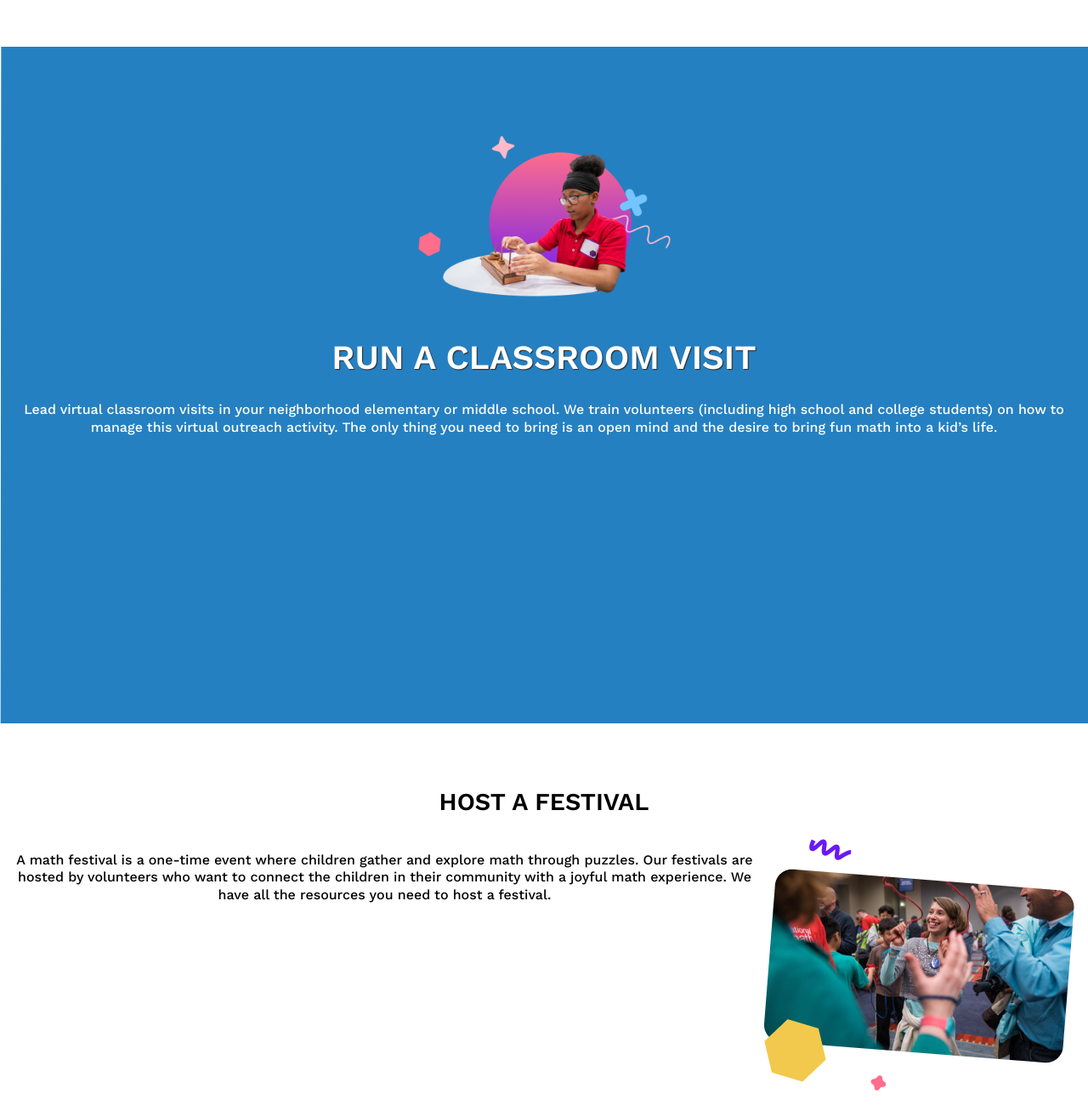
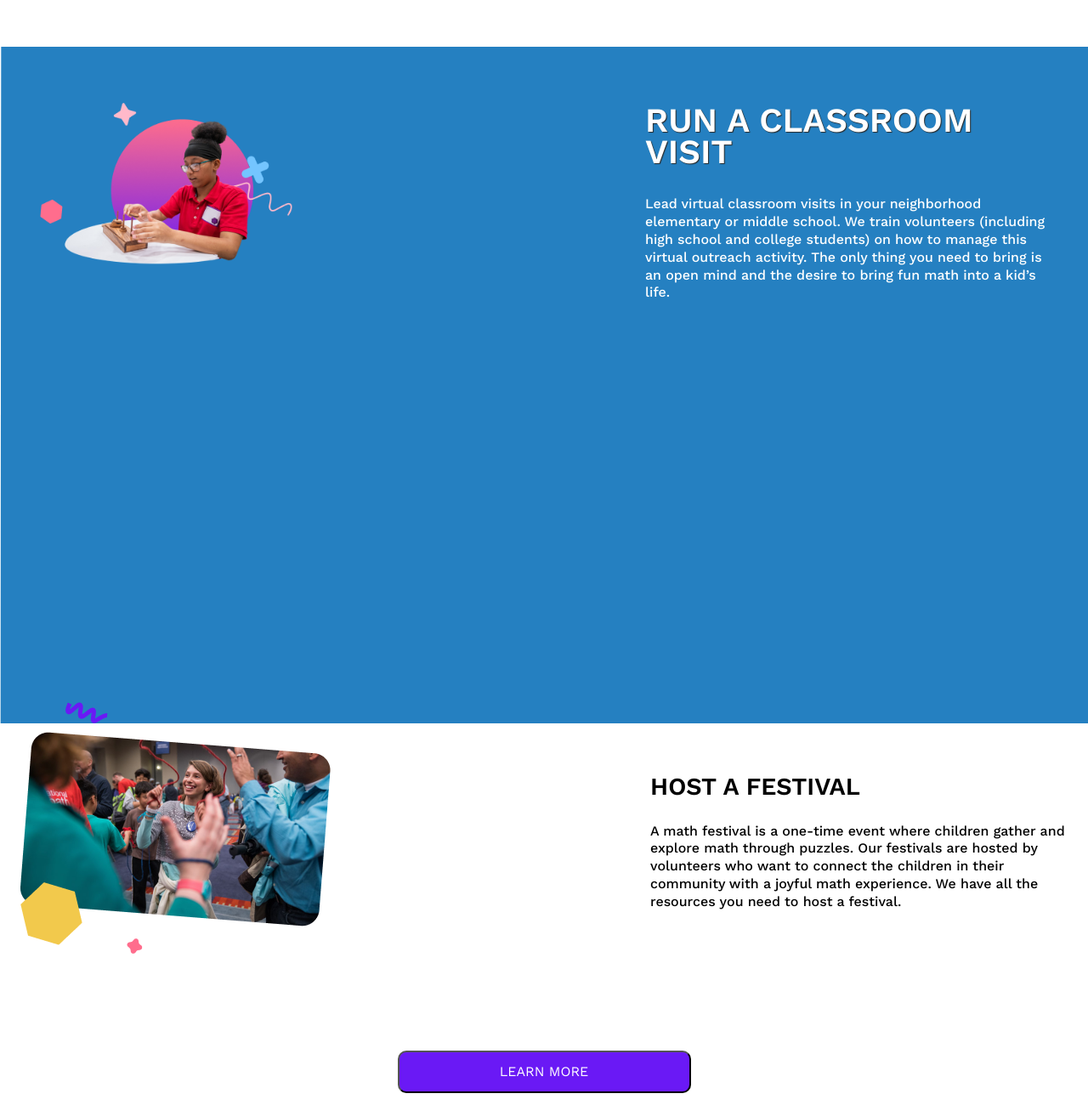
Before and after one commit to AdamNatur/WEB, a plain HTML site: page index.html in a window 1280 px wide. Shown: the part 1880-3180 px from the top of the page at 85% size. Drawn offline with nearby package versions, Linux system fonts and the light colour scheme.

Commit message:
media queries

```diff
--- a/CSS/style.css
+++ b/CSS/style.css
@@ -345,6 +345,23 @@ label{
     align-items: center;
 }
 
+.div-section4{
+    display: grid;
+    padding-left: 30px;
+    padding-right: 30px;
+    grid-template-rows: 50% 50%;
+    align-items: center;
+}
+
+.div-section5{
+
+    display: grid;
+    grid-template-rows: 50% 50%;
+}
+
+
+
+
 
 @media screen and (min-width: 1000px){
     .div-section5{
@@ -376,6 +393,27 @@ label{
         align-items: center;
     }
 
+    .div-section4{
+        display: grid;
+        grid-template-columns: 40% 40%;
+        grid-column-gap: 20%;
+        align-items: center;
+    }
+
+    .div-section5{
+        display: grid;
+        grid-template-columns: 40% 40%;
+        grid-column-gap: 20%;
+        align-items: center;
+    }
+
+    .div-footer{
+        display:grid;
+        grid-template-columns: 20% 20% 20%;
+        grid-column-gap: 10%;
+        align-items:center;
+    }
+
     .h1center{
         text-align:left;
     }
@@ -387,4 +425,8 @@ label{
     .lefter{
         text-align: left;
     }
+
+    .righter{
+        text-align: right;
+    }
 }
--- a/index.html
+++ b/index.html
@@ -65,25 +65,33 @@
         </a>
       </section>
       <section class = "section4">
+        <div class = "div-section4">
           <img src = "images/AdultBlackGirl.png" alt="PICTURE" width="300px">
-        <h2 class = 'whiteh2'>RUN A CLASSROOM VISIT</h2>
-        <p class = 'center whiteh3'>Lead virtual classroom visits in your neighborhood elementary or middle school. We train volunteers (including high school and college students) on how to manage this virtual outreach activity. The only thing you need to bring is an open mind and the desire to bring fun math into a kid’s life.</p>
+          <div>
+            <h2 class = 'whiteh2 lefter'>RUN A CLASSROOM VISIT</h2>
+            <p class = 'center whiteh3 lefter'>Lead virtual classroom visits in your neighborhood elementary or middle school. We train volunteers (including high school and college students) on how to manage this virtual outreach activity. The only thing you need to bring is an open mind and the desire to bring fun math into a kid’s life.</p>
+          </div>
+          </div>
       </section>
       <section class = "section5">
-        <h2 class = 'center1'>HOST A FESTIVAL</h2>
         <div class = "div-section5">
-          <p class>A math festival is a one-time event where children gather and explore math through puzzles. Our festivals are hosted by volunteers who want to connect the children in their community with a joyful math experience. We have all the resources you need to host a festival. </p>
           <img src = "images/People.png" alt = "PICTURE">
+          <div>
+            <h2 class = "center1 lefter">HOST A FESTIVAL</h2>
+            <p class = "lefter">A math festival is a one-time event where children gather and explore math through puzzles. Our festivals are hosted by volunteers who want to connect the children in their community with a joyful math experience. We have all the resources you need to host a festival. </p>
           </div>
-
+        </div>
         <button class="button">
           <a href = "mailto:adam.natur@mail.ru"><p class = "button_text">LEARN MORE</p></a>
         </button>
       </section>
     </main>
     <footer>
+      <div class = "div-footer">
+        <div>
           <img src = "images/BIGLOGO.png" alt="PICTURE">
-      <p class="footer-text">We're a fiscally-sponsored project of a 501(c)3, Social and Environmental Entrepreneurs.</p>
+          <p class="footer-text lefter">We're a fiscally-sponsored project of a 501(c)3, Social and Environmental Entrepreneurs.</p>
+        </div>
         <div class = "divlist">
             <p>STUDENTS</p>
             <p>PARENTS</p>
@@ -97,7 +105,7 @@
             <p>DONATE</p>
           </ul>
         </div>
-
+        <div>
           <h3 class = 'center1'>Follow us:</h3>
           <div class ='Links'>
             <a href=""><img src = "images/TwitterLink.svg" alt = "Twitter"></a>
@@ -110,7 +118,9 @@
               <a href ="Form.html"><p class = "button_text">SUPPORT OUR CASES</p></a>
             </button>
           </div>
-      <p class="center"> © 2007–2022 Mathopolis</p> </div>
+        </div>
+      </div>
+      <p class="lefter"> © 2007–2022 Mathopolis</p> </div>
     </footer>
   </body>
 </html>
```
Lines whose indentation alone changed are shown as unchanged.
